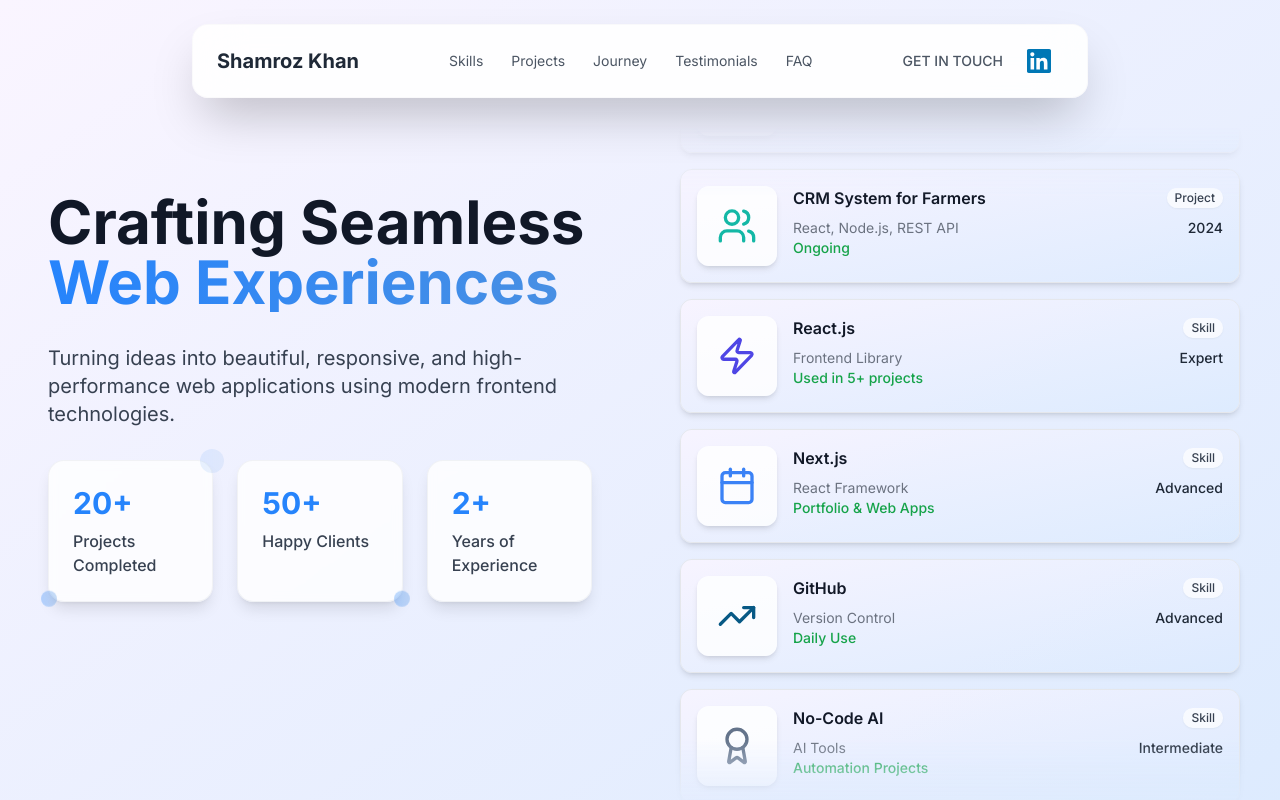
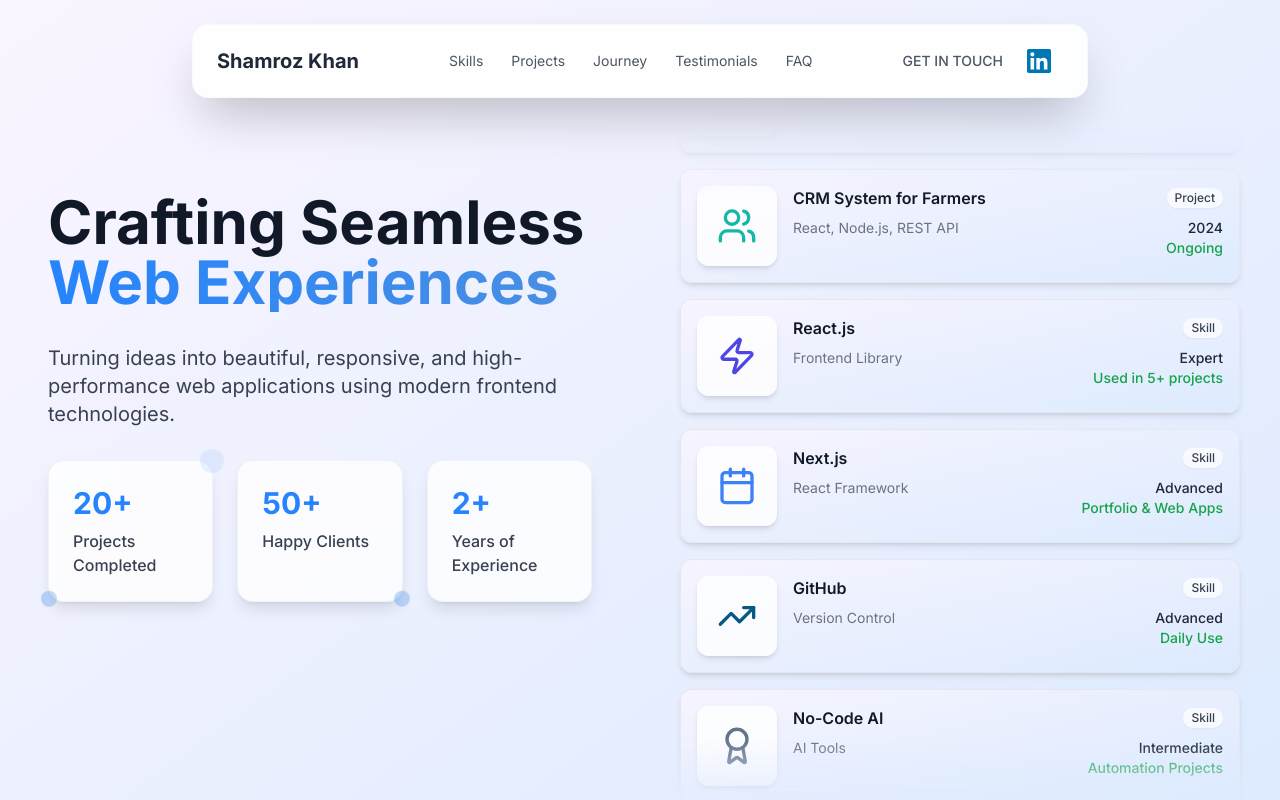
Before and after one commit to Shvmroz/project-next-portfolio, a Next.js app: page / in a window 1280 px wide. Shown: the top 800 px of the page. Built offline with nearby package versions, Linux system fonts and the light colour scheme.

Commit message:
Updated Hero.tsx

```diff
--- a/components/Hero.tsx
+++ b/components/Hero.tsx
@@ -147,7 +147,7 @@ function EventCard({ event, index }: { event: (typeof portfolioHistory)[0]; inde
               </span>
             </div>
 
-            <div className="flex justify-between">
+            <div className="flex justify-end">
               <span className="font-medium text-green-600 text-xs sm:text-sm">
                 {event.success}
               </span>
```
